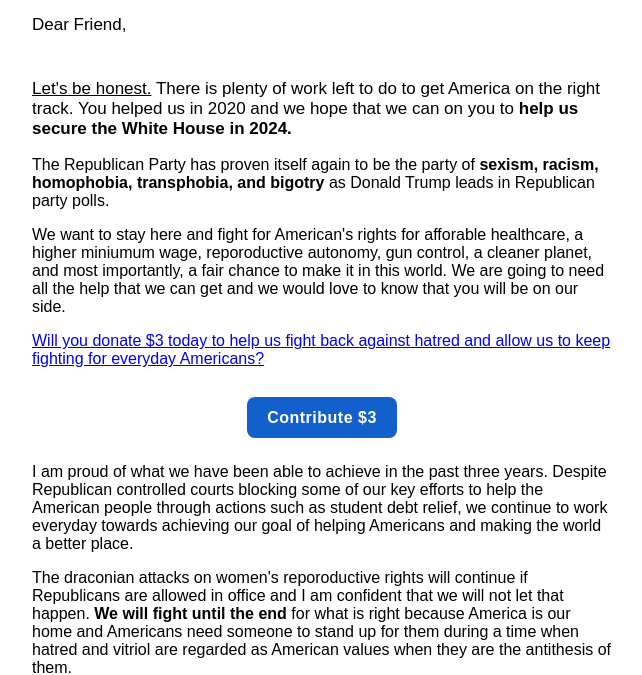
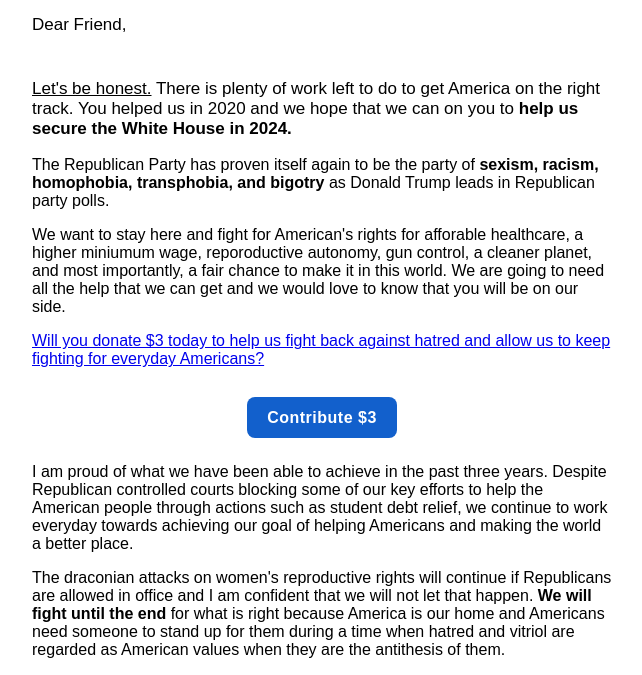
Before and after one commit to JawnMayer/Political-Email-Template, a plain HTML site: page index.html in a window 1280 px wide. Shown: the part 125-800 px from the top of the page, without its empty margins (318-960 px from the left). Drawn offline with Linux system fonts and the light colour scheme; files whose address does not match are found by name.

Commit message:
Update index.html

```diff
--- a/index.html
+++ b/index.html
@@ -102,7 +102,7 @@
 
         <p>I am proud of what we have been able to achieve in the past three years. Despite Republican controlled courts blocking some of our key efforts to help the American people through actions such as student debt relief, we continue to work everyday towards achieving our goal of helping Americans and making the world a better place.  </p>
 
-        <p>The draconian attacks on women's reporoductive rights will continue if Republicans are allowed in office and I am confident that we will not let that happen. <b> We will fight until the end </b> for what is right because America is our home and Americans need someone to stand up for them during a time when hatred and vitriol are regarded as American values when they are the antithesis of them.  </p>
+        <p>The draconian attacks on women's reproductive rights will continue if Republicans are allowed in office and I am confident that we will not let that happen. <b> We will fight until the end </b> for what is right because America is our home and Americans need someone to stand up for them during a time when hatred and vitriol are regarded as American values when they are the antithesis of them.  </p>
 
       </td>
     </tr>
```
